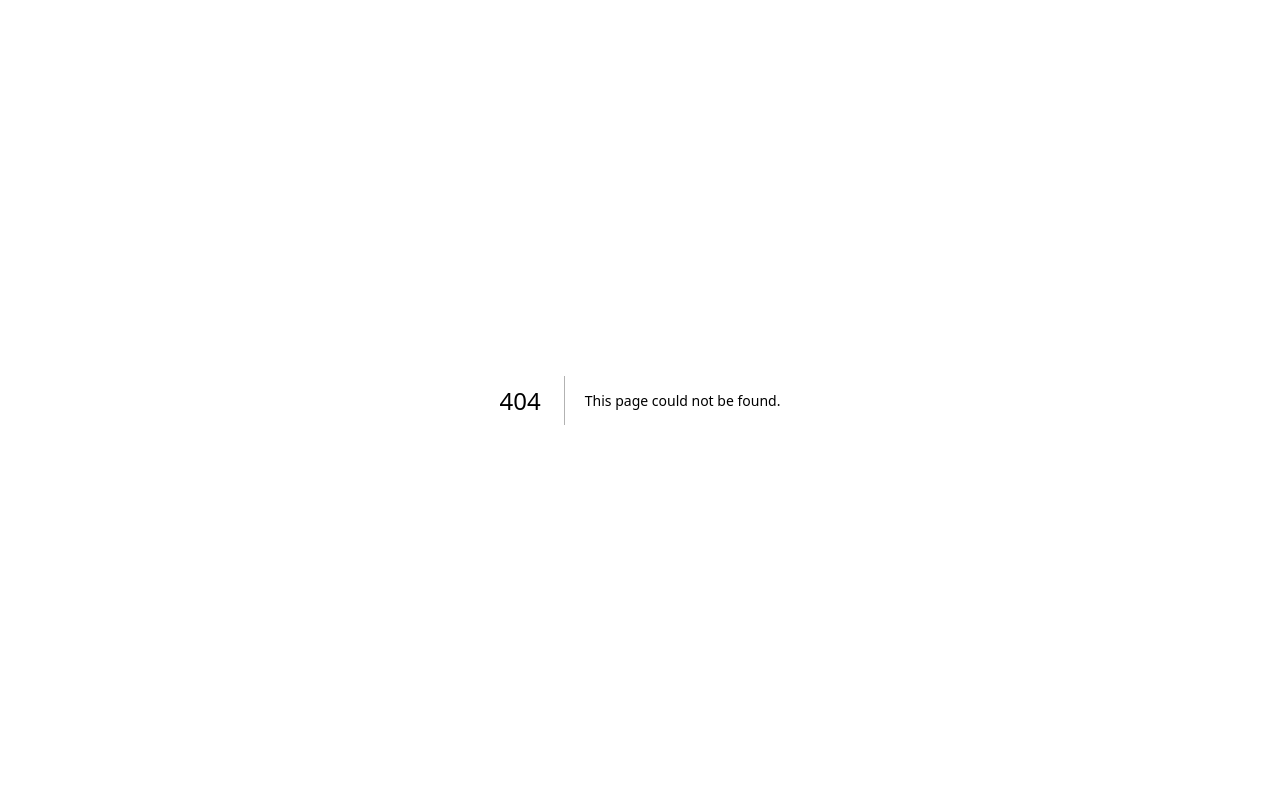
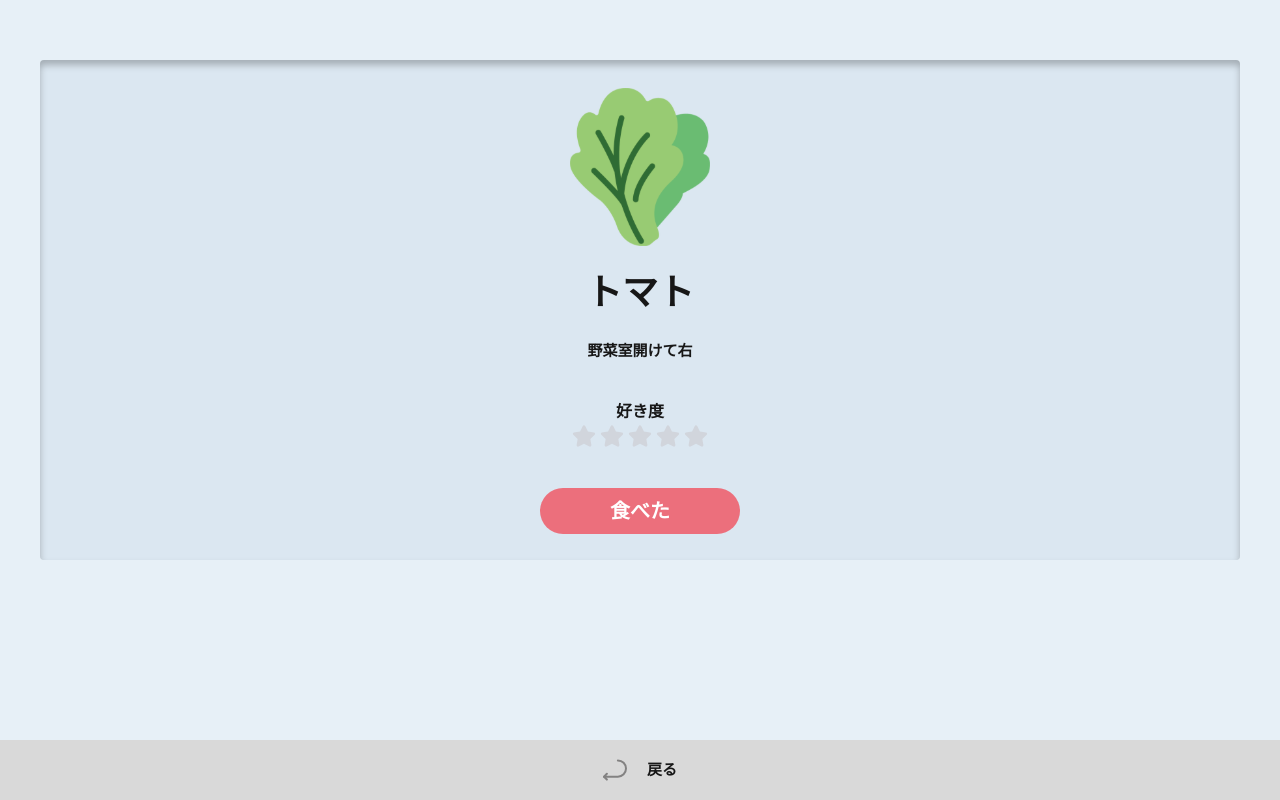
Before and after one commit to okonakona/eatables, a Next.js app: page /item/1 in a window 1280 px wide. Before the commit this address had no page. Built offline with nearby package versions, Linux system fonts and the light colour scheme.

Commit message:
詳細ページ、評価機能作成

```diff
--- a/package.json
+++ b/package.json
@@ -12,7 +12,8 @@
     "clsx": "^2.1.1",
     "next": "15.3.4",
     "react": "^19.0.0",
-    "react-dom": "^19.0.0"
+    "react-dom": "^19.0.0",
+    "react-icons": "^5.5.0"
   },
   "devDependencies": {
     "@eslint/eslintrc": "^3",
--- /dev/null
+++ b/src/app/item/[id]/page.tsx
@@ -0,0 +1,68 @@
+"use client";
+
+import Image from "next/image";
+import Link from "next/link";
+import { useRouter } from "next/navigation";
+import { useState,useEffect } from "react";
+import RatingStars from "@/components/RatingStars";
+import { FoodItem } from "@/app/types/item";
+
+const mockItems: FoodItem[] = [
+    { id: 1, name: "トマト", category: "vegetable", isPriority: false, message:"野菜室開けて右" },
+    { id: 2, name: "チーズ", category: "milk", isPriority: true, message:"冷蔵庫開けてすぐ右にあるよ" },
+    { id: 3, name: "りんご", category: "fruit", isPriority: false, message:"レンジ上のバスケットの中" },
+    { id: 4, name: "アイス", category: "snack", isPriority: false, message:"冷凍庫の中" },
+];
+
+type Props = {
+    params: {id: string};
+}
+
+
+
+export default function ItemDetail ({params}: Props) {
+    const router = useRouter();
+    const itemId = Number(params.id);
+    const item = mockItems.find((i) => i.id === itemId);
+    const imageSrc = `/${item.category}.svg`;
+
+    const [rating, setRating] = useState(0);
+
+    useEffect(() => {
+        if (!item) {
+          router.push('/child/'); // IDが無効なら戻す
+        }
+    }, [item, router]);
+
+    const handleSubmit = () => {
+        const eatenItems = JSON.parse(localStorage.getItem('eatenItems') || '[]');
+        eatenItems.push({ ...item, rating });
+        localStorage.setItem('eatenItems', JSON.stringify(eatenItems));
+        router.push('/child/');
+    };
+
+    if (!item) return null;
+
+    return (
+        <div>
+            <main className="custom-shadow mx-10 my-15 h-[500px] p-7">
+                <h1><Image  src={imageSrc} alt="" width={140} height={145} className="mx-auto" /></h1>
+                <section className="font-black my-5 text-center">
+                    <h2 className="text-[36px]">{item.name}</h2>
+                    <p className="text-[15px] mt-5 h-[40px]">{item.message}</p>
+                    <section className="m-5">
+                        <h3>好き度</h3>
+                        <RatingStars rating={rating} onRate={setRating} />
+                    </section>
+                    <button onClick={handleSubmit} className="custom-button w-[200px] mt-5">食べた</button>
+                </section>
+            </main>
+            <footer className="bg-[#D9D9D9] bottom-0 left-0 fixed min-w-screen h-15 text-[15px]/15">
+                <Link href="/parent" className="flex justify-center gap-5">
+                    <Image src="/backPage.svg" alt="" width={0} height={0} className="w-auto h-auto" />
+                    <p className="font-black">戻る</p>
+                </Link>
+            </footer>
+        </div>
+    )
+}
--- /dev/null
+++ b/src/components/RatingStars.tsx
@@ -0,0 +1,26 @@
+"use client";
+
+import { FaStar } from "react-icons/fa";
+
+type Props = {
+rating: number;
+onRate: (value: number) => void;
+};
+
+const RatingStars = ({ rating, onRate }: Props) => {
+    return (
+    <div className="flex space-x-1 justify-center items-center">
+    {[1, 2, 3, 4, 5].map((star) => (
+        <FaStar
+        key={star}
+        onClick={() => onRate(star)}
+        className={`cursor-pointer text-2xl ${
+            star <= rating ? 'text-yellow-400' : 'text-gray-300'
+        }`}
+        />
+    ))}
+    </div>
+    );
+};
+
+export default RatingStars;
```
Also changed, not shown: 1 other file (tests, documents, lock files or other folders).
